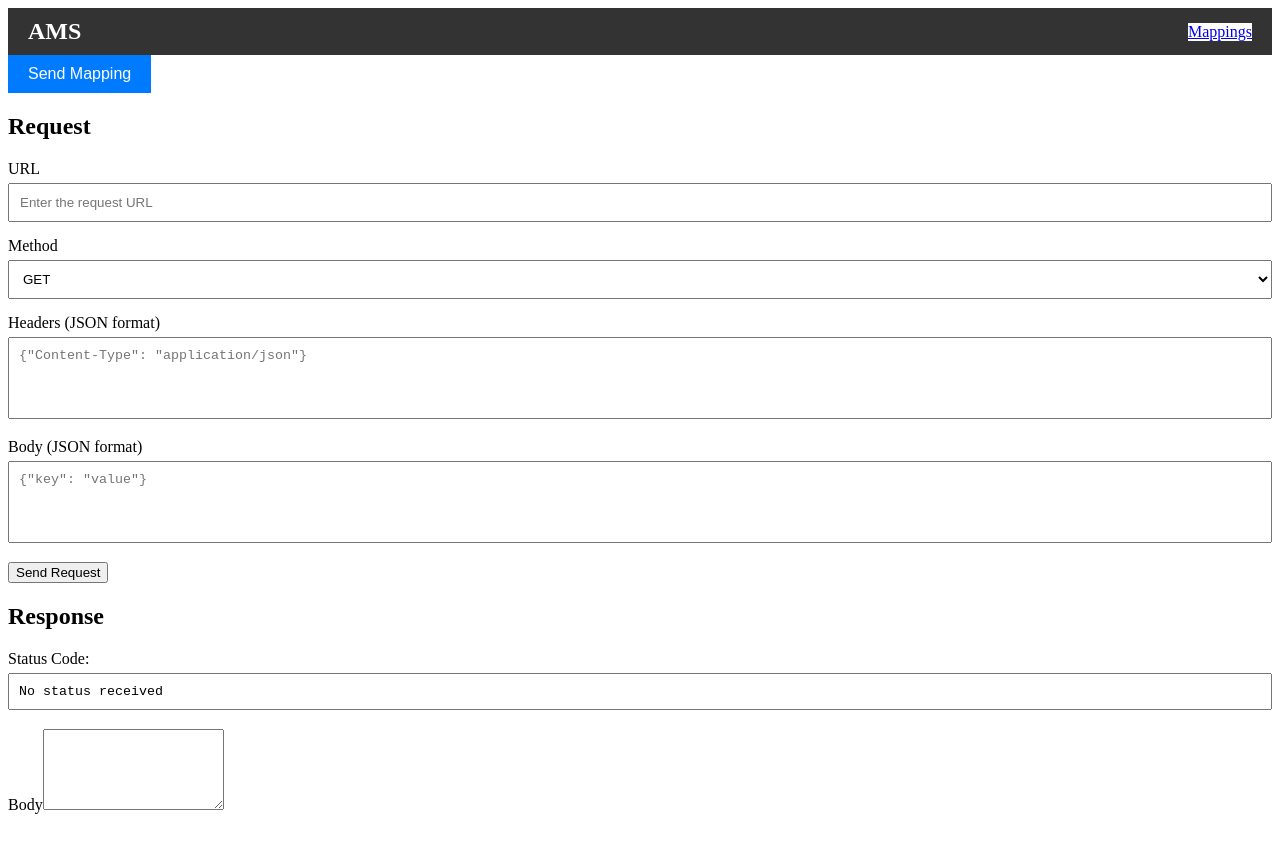
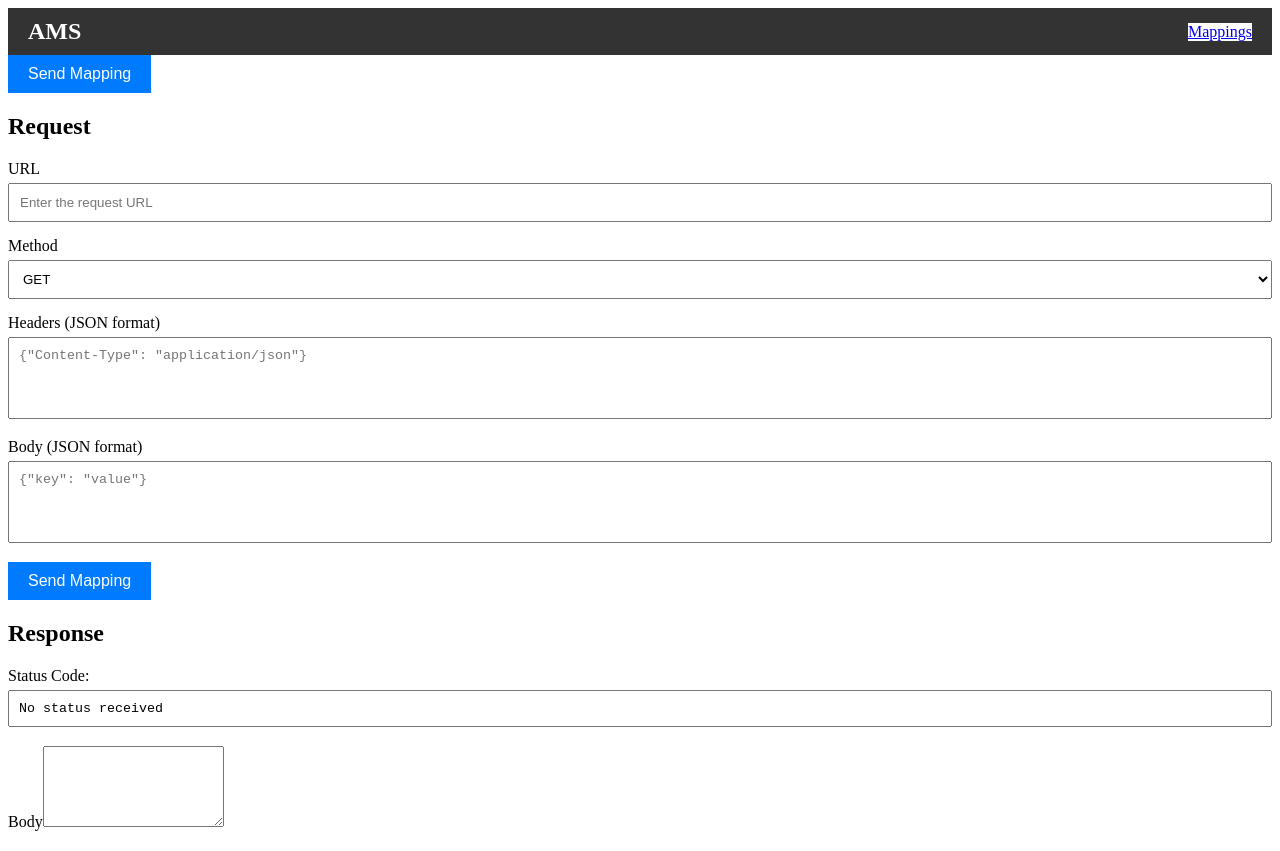
Before and after one commit to Jaller123/AMS, a React (Vite) app in the folder ams/: page / in a window 1280 px wide. Built offline with nearby package versions, Linux system fonts and the light colour scheme.

Commit message:
tog bort knappen

```diff
--- a/ams/src/components/ReqForm.jsx
+++ b/ams/src/components/ReqForm.jsx
@@ -1,5 +1,6 @@
 import React, { useState } from "react";
 import styles from "./ReqForm.module.css";
+import Button from "./Button";
 
 const ReqForm = ({ onRequestChange }) => {
   const [url, setUrl] = useState("");
@@ -7,43 +8,12 @@ const ReqForm = ({ onRequestChange }) => {
   const [headers, setHeaders] = useState("");
   const [body, setBody] = useState("");
 
-
-  const handleSubmit = () => {
-
-    if (!url || !method || !headers || !body) {
-      alert("All fields are required.");
-      return;
-    }
-
-    try {
-
-      const parsedHeaders = JSON.parse(headers);
-      const parsedBody = JSON.parse(body);
-
-      const requestData = {
-        method,
-        url,
-        headers: parsedHeaders,
-        body: parsedBody
-      };
-
-      console.log("Request Data:", requestData);
-      onRequestChange(requestData);
-    } catch (error) {
-      alert("Invalid JSON format in Headers or Body.");
-      console.error("Parsing Error:", error);
-    }
-  };
-
-
-
   return (
     <section className={styles.section}>
       <h2>Request</h2>
       <div className={styles.formGroup}>
         <label htmlFor="reqUrl">URL</label>
         <input
-
           id="reqUrl"
           name="reqUrl"
           type="text"
@@ -93,7 +63,14 @@ const ReqForm = ({ onRequestChange }) => {
         ></textarea>
       </div>
 
-      <button onClick={handleSubmit}>Send Request</button>
+
+      <Button
+        url={url}
+        method={method}
+        headers={headers}
+        body={body}
+        onRequestChange={onRequestChange}
+      />
     </section>
   );
 };
```
